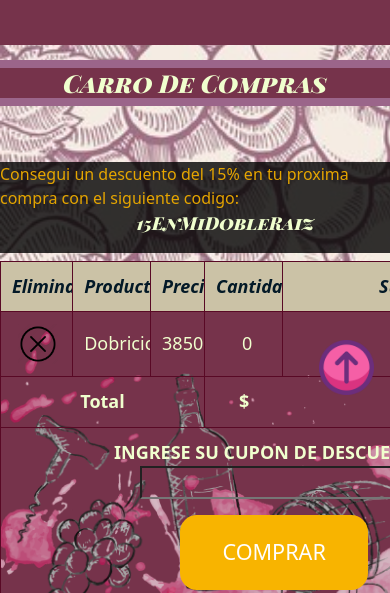
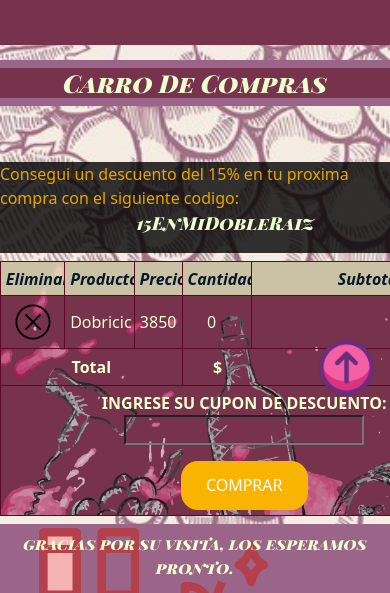
Before and after one commit to jpela005/BAmultiplica-DobleRaiz, a plain HTML site: page pages/carrito.html in a window 390 px wide. Shown: the part 433-1026 px from the top of the page. Drawn offline with nearby package versions, Linux system fonts and the light colour scheme.

Commit message:
proyecto bodega doble raiz
arreglo css

```diff
--- a/estilos/visual.css
+++ b/estilos/visual.css
@@ -415,6 +415,13 @@ form.contacto textarea:hover{
     margin-top: 2%;
 }
 
+.tx-vinos h3{
+    font-size: x-large;
+    text-align: center;
+    font-weight: 1000;
+    font-variant: normal;
+}
+
 .img-vinos {
     width: 200px;
     height: auto;
@@ -467,7 +474,14 @@ form.contacto textarea:hover{
     .tx-vinos {
         font-size: larger;
         font-variant: small-caps;
-        text-align: left;
+        text-align: center;
+    }
+
+    .tx-vinos h3{
+        font-size: x-large;
+        text-align: center;
+        font-weight: 1000;
+        font-variant: normal;
     }
 
     .img-vinos {
@@ -505,8 +519,9 @@ form.contacto textarea:hover{
         color: rgb(3, 25, 39);
     }
 
+
+}
 /*carrito*/
-
 .cod-descuento{
     display: flex;
     justify-content: center;
@@ -522,9 +537,10 @@ form.contacto textarea:hover{
     margin-left: 35%;
 }
 
-table{
+/* Estilos para dispositivos de pantalla grande */
+table {
     width: 100%;
-    background-color:rgb(118, 51, 75);
+    background-color: rgb(118, 51, 75);
     background-image: url(../imagenes/fondo-table.png);
     background-position-x: center;
     background-repeat: no-repeat;
@@ -533,60 +549,60 @@ table{
     background-position: 100%;
     margin-block: 2%;
     background-attachment: fixed;
+    overflow-x: hidden;
   }
 
-th, td{
-    height: 5%;
+  th,
+  td {
     text-align: center;
-    border: 0.2vh rgb(89, 9, 37) solid;
+    border: 0.1vh rgb(89, 9, 37) solid;
     padding: 2%;
     font-size: large;
-    color: rgb(240, 255, 206,1);
+    color: rgb(240, 255, 206, 1);
+  }
 
-}
-th.top{
+  th.top {
     vertical-align: bottom;
-    background-color:rgb(240, 255, 206,0.7);
+    background-color: rgb(240, 255, 206, 0.7);
     font-style: oblique;
     color: rgb(3, 25, 39);
   }
 
-td.eliminar button{
+  td.eliminar button {
     background-color: transparent;
     border: none;
   }
 
-td.eliminar button:active{
+  td.eliminar button:active {
     background-color: rgba(255, 0, 0, 0.397);
     border: none;
     border-radius: 100%;
   }
 
-.cant-producto{
+  .cant-producto {
     background-color: rgb(240, 255, 206, 0.0);
     border: none;
     width: 3rem;
-    margin-left: 2rem;
-    color: rgb(240, 255, 206,1);
+    margin-left: 1.5rem;
+    color: rgb(240, 255, 206, 1);
   }
 
-.totales{
+  .totales {
     background-color: rgb(240, 255, 206, 0.0);
     border: none;
-    color: rgb(240, 255, 206,1);
+    color: rgb(240, 255, 206, 1);
   }
 
-#input-descuento{
+  #input-descuento {
     background-color: rgb(118, 51, 75, 0.0);
-    color: rgb(240, 255, 206,1);
+    color: rgb(240, 255, 206, 1);
     font-weight: 700;
     font-family: 'Playfair Display SC', serif;
     padding-left: 0.5rem;
-
   }
 
   .button-compra {
-    font-size: 1.2em;
+    font-size: 1.2rem;
     padding: 2.5vh 5vh;
     border-radius: 2vh;
     border: none;
@@ -606,92 +622,24 @@ td.eliminar button:active{
   }
 
   @media screen and (max-width: 750px) {
-    table{
+    table {
       width: 100%;
-        background-color:rgb(118, 51, 75);
-        background-image: url(../imagenes/fondo-table.png);
-        background-position-x: center;
-        background-repeat: no-repeat;
-        background-size: cover;
-        background-position-y: top;
-        background-position: 100%;
       margin-block: 2%;
-        background-attachment: fixed;
-        overflow-x: hidden;
-        display: flex;
-        flex-direction: row;
-        flex-wrap: nowrap;
+      background-attachment: scroll;
     }
 
-    th, td{
-        height: 0%;
-        text-align: center;
-        border: 0.1vh rgb(89, 9, 37) solid;
-        padding: 2%;
-        font-size: large;
-        color: rgb(240, 255, 206,1);
-        width: 0%;
-    }
-    th.top{
-        vertical-align: bottom;
-        background-color:rgb(240, 255, 206,0.7);
-        font-style: oblique;
-        color: rgb(3, 25, 39);
-        width: 0;
+    th, td {
+      padding: 1%;
+      font-size: medium;
     }
 
-    td.eliminar button{
-        background-color: transparent;
-        border: none;
-    }
-
-    td.eliminar button:active{
-        background-color: rgba(255, 0, 0, 0.397);
-        border: none;
-        border-radius: 100%;
-    }
-
-    .cant-producto{
-        background-color: rgb(240, 255, 206, 0.0);
-        border: none;
-        width: 3rem;
-        margin-left: 1.5rem;
-        color: rgb(240, 255, 206,1);
-    }
-
-    .totales{
-        background-color: rgb(240, 255, 206, 0.0);
-        border: none;
-        color: rgb(240, 255, 206,1);
-    }
-
-    #input-descuento{
-        background-color: rgb(118, 51, 75, 0.0);
-        color: rgb(240, 255, 206,1);
-        font-weight: 700;
-        font-family: 'Playfair Display SC', serif;
-        padding-left: 0.5rem;
-
+    .cant-producto {
+      width: 2rem;
+      margin-left: 0.5rem;
     }
 
     .button-compra {
-        font-size: 1.2em;
-        padding: 2.5vh 5vh;
-        border-radius: 2vh;
-        border: none;
-        background-color: rgb(248, 180, 0);
-        color: rgb(255, 255, 255);
-        cursor: pointer;
-        transition: background-color 0.3s ease;
-    }
-
-    .button-compra:hover {
-        background-color: rgb(229, 165, 0);
-    }
-
-    .button-compra:active {
-        background-color: rgb(229, 165, 0);
-        color: rgb(3, 25, 39);
+      font-size: 1rem;
+      padding: 1.5vh 3vh;
     }
   }
-}
```
Also changed, not shown: pages/carrito.html (+3 -2 lines). Lines whose indentation alone changed are shown as unchanged.
